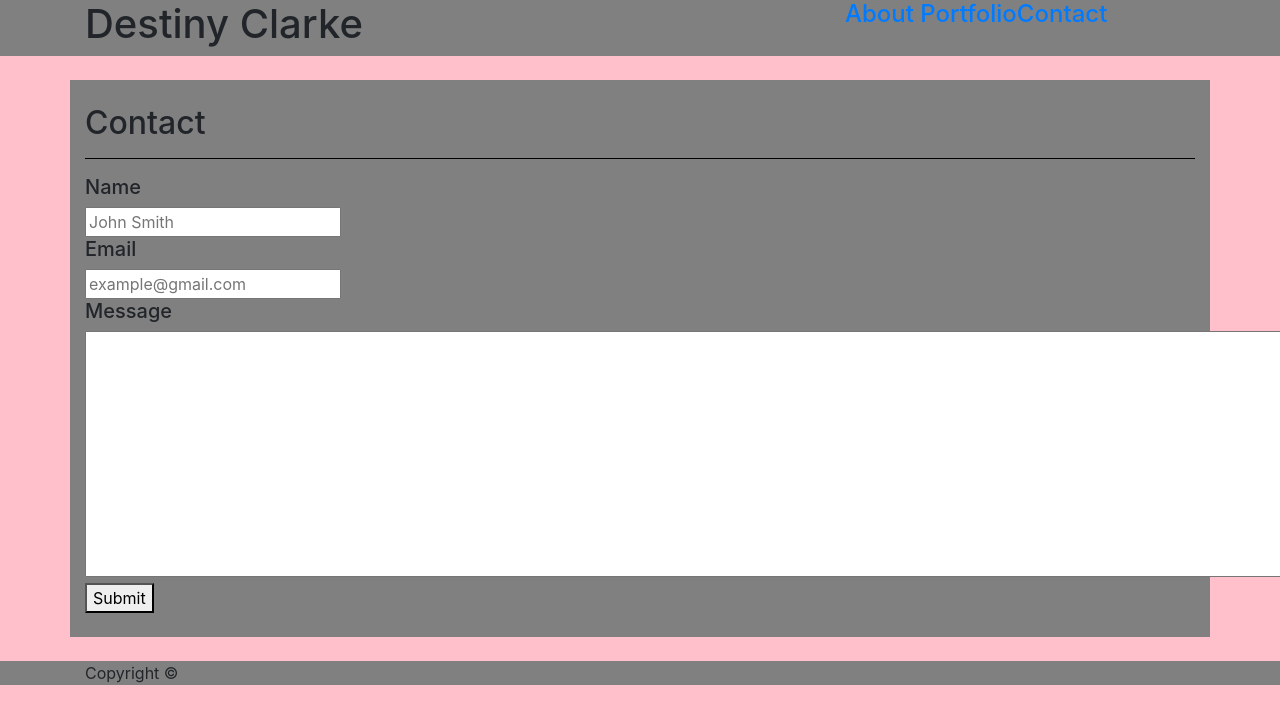
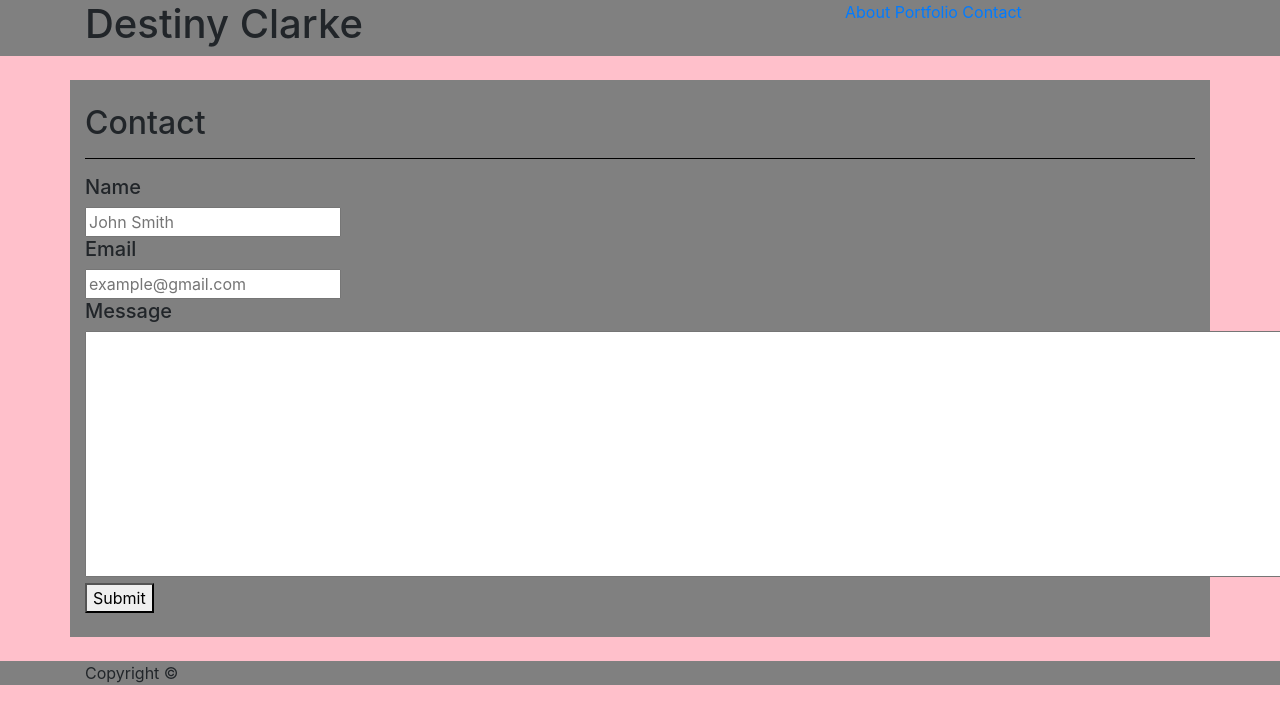
Before and after one commit to Amazonian32/Bootstrap-Portfolio, a plain HTML site: page contact.html in a window 1280 px wide. Shown: the top 724 px of the page. Drawn offline with nearby package versions, Linux system fonts and the light colour scheme.

Commit message:
fixed the nav bar on all of the pages.

```diff
--- a/contact.html
+++ b/contact.html
@@ -28,8 +28,9 @@
                 </div>
                 <div class="col-sm-4">
                     <nav>
-                        <h4><a href="index.html">About</a><a href="portfolio.html"> Portfolio</a><a
-                                href="contact.html">Contact</a></h4>
+                            <a href="index.html">About</a>
+                            <a href="portfolio.html">Portfolio</a>
+                            <a href="contact.html">Contact</a>
                     </nav>
                 </div>
             </div>
```
Also changed, not shown: index.html (+3 -2 lines), portfolio.html (+3 -2 lines).
